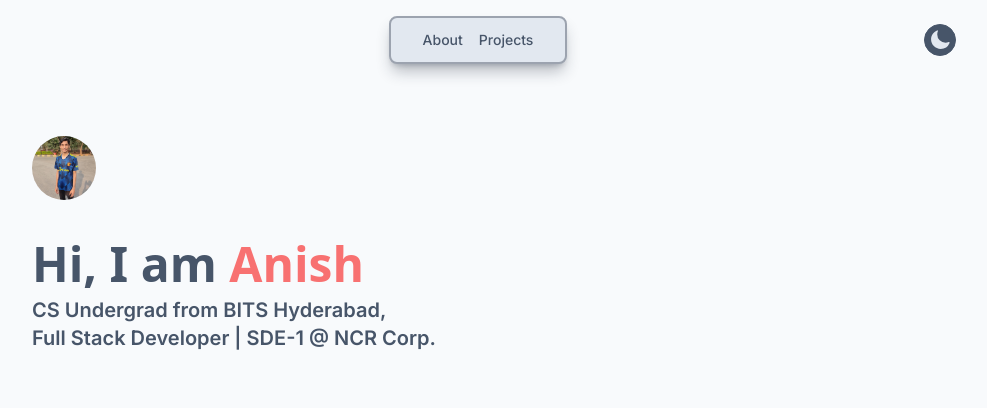
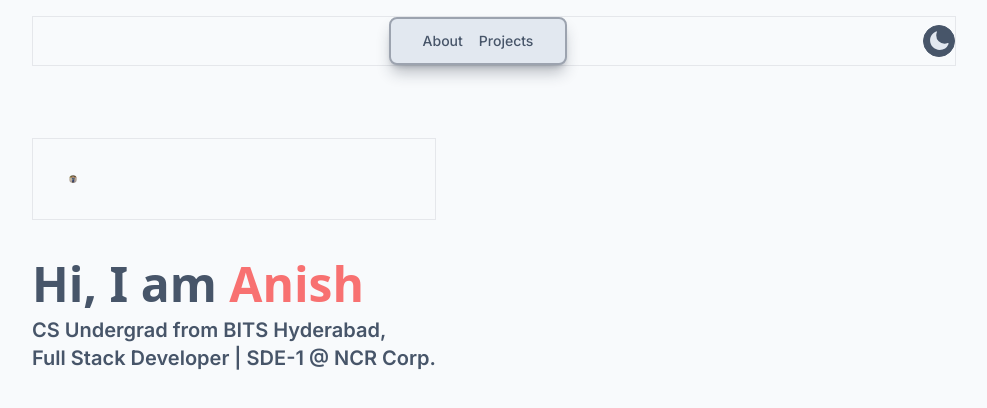
Before and after one commit to AnishKacham/ani.sh, a Next.js app: page / in a window 1280 px wide. Shown: the top 408 px of the page, without its empty margins (146-1133 px from the left). Built offline with nearby package versions, Linux system fonts and the light colour scheme.

Commit message:
progress: add scroll even listener

```diff
--- a/src/app/components/navbar.tsx
+++ b/src/app/components/navbar.tsx
@@ -23,7 +23,7 @@ export default function Navbar({navItems}:{navItems: INavBarProps[]}){
     useEffect(()=> setMounted(true))
 
     return (
-        <div className="sticky top-2 flex w-full items-center m-2 justify-between ">
+        <div className="sticky top-2 flex w-full items-center m-2 justify-between border">
         {route!=='\/'?<Link href={"/"}>
             <img className="w-10 h-10 p-1 rounded-full ring-2 ring-gray-400 dark:ring-gray-400 " src="/profile-pic.jpg"/>
         </Link>:<div></div>}
--- /dev/null
+++ b/src/app/components/profile-picture.tsx
@@ -0,0 +1,43 @@
+"use client";
+import Image from "next/image";
+import { useEffect, useRef } from "react";
+
+function clamp(number: number, a: number, b: number) {
+    let min = Math.min(a, b)
+    let max = Math.max(a, b)
+    return Math.min(Math.max(number, min), max)
+}
+
+export default function ProfilePicture(){
+    const proPicRef = useRef<HTMLImageElement>(null);
+    useEffect(()=>{
+        const adjustProfilePicture = ()=>{
+            let distanceFromTop = proPicRef.current?.getBoundingClientRect().top ?? 147;
+            // ranges from 17 - 147
+            console.log(distanceFromTop);
+            let fromX = 0;
+            let toX = 2/16
+            let fromScale = 1;
+            let toScale = 0.5;
+            let scale = (distanceFromTop - 17 / 140 ) * (0.5) // should range from fromScale to toScale linearly between 17 and 147
+            let x =
+            proPicRef.current?.style.setProperty('transform',`scale(${clamp(scale,0,0.125)})`)
+        }
+
+        window.addEventListener('scroll',adjustProfilePicture);
+
+        return ()=>{
+            window.removeEventListener('scroll',adjustProfilePicture);
+        }
+    })
+    return <div className="sticky top-2 p-2 h-fit border">
+    <Image
+      width={64}
+      height={64}
+      ref={proPicRef}
+      src="/profile-pic-cropped.jpg"
+      alt="landing-page-image"
+      className="rounded-full border h-16 w-16"
+    />
+  </div>
+}
--- a/src/app/page.tsx
+++ b/src/app/page.tsx
@@ -1,19 +1,11 @@
-import Image from "next/image";
+import ProfilePicture from "./components/profile-picture"
 
 export default async function Home() {
 
   return (
     <main className=" flex w-full h-fit flex-row items-center justify-start">
       <div className="flex flex-col justify-start mt-16">
-      <div className="sticky top-2 h-full">
-        <Image
-          width={64}
-          height={64}
-          src="/profile-pic-cropped.jpg"
-          alt="landing-page-image"
-          className="rounded-full"
-        />
-      </div>
+      <ProfilePicture/>
       <div className="flex flex-col w-fit h-full mt-10">
         <div className="w-fit h-fit text-5xl font-sans font-extrabold dark:text-slate-400 text-slate-600">
           <text>Hi, I am </text>
```
Also changed, not shown: 1 other file (tests, documents, lock files or other folders).
